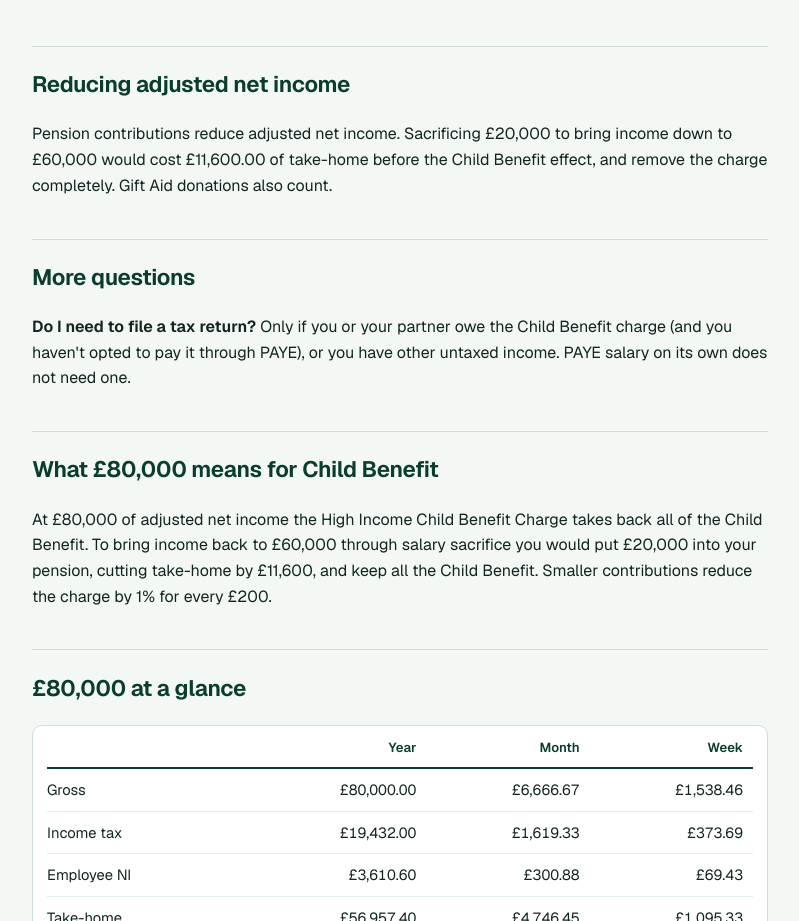
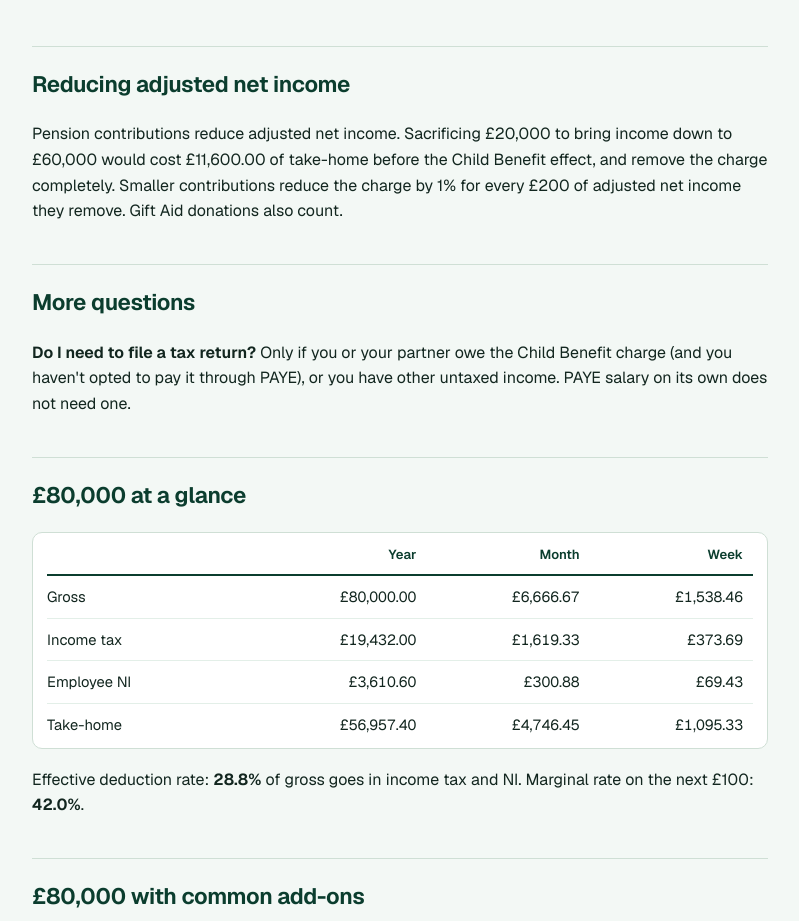
Before and after one commit to Roderz-89/take-home-lab, a plain HTML site: page guides/take-home-80000.html in a window 1280 px wide. Shown: the part 2000-2921 px from the top of the page, without its empty margins (240-1039 px from the left). Drawn offline with Linux system fonts and the light colour scheme.

Commit message:
AdSense review prep: account meta on all pages, remove duplicate £80k section
- Add google-adsense-account meta to privacy, contact, cookies, terms,
  disclaimer, advertising, affiliates, editorial-policy and 404
- Remove repeated 'What £80,000 means for Child Benefit' section; fold the
  1%-per-£200 taper point into 'Reducing adjusted net income'

Co-Authored-By: Claude Opus 5.5 <noreply@anthropic.com>
Claude-Session: https://claude.ai/code/session_01XuXhdW4vnSFwjrb5Z5Q1LS

```diff
--- a/guides/take-home-80000.html
+++ b/guides/take-home-80000.html
@@ -79,13 +79,11 @@
   <ins class="adsbygoogle" style="display:block; text-align:center;" data-ad-client="ca-pub-7612291779397704" data-ad-slot="9665615252" data-ad-layout="in-article" data-ad-format="fluid"></ins>
 </aside>
 <h2>Reducing adjusted net income</h2>
-<p>Pension contributions reduce adjusted net income. Sacrificing £20,000 to bring income down to £60,000 would cost £11,600.00 of take-home before the Child Benefit effect, and remove the charge completely. Gift Aid donations also count.</p>
+<p>Pension contributions reduce adjusted net income. Sacrificing £20,000 to bring income down to £60,000 would cost £11,600.00 of take-home before the Child Benefit effect, and remove the charge completely. Smaller contributions reduce the charge by 1% for every £200 of adjusted net income they remove. Gift Aid donations also count.</p>
 <h2>More questions</h2>
 <p><strong>Do I need to file a tax return?</strong> Only if you or your partner owe the Child Benefit charge (and you haven't opted to pay it through PAYE), or you have other untaxed income. PAYE salary on its own does not need one.</p>
 <!--/deep-->
 <!--x800-->
-<h2>What £80,000 means for Child Benefit</h2>
-<p>At £80,000 of adjusted net income the High Income Child Benefit Charge takes back all of the Child Benefit. To bring income back to £60,000 through salary sacrifice you would put £20,000 into your pension, cutting take-home by £11,600, and keep all the Child Benefit. Smaller contributions reduce the charge by 1% for every £200.</p>
 <h2>£80,000 at a glance</h2>
 <div class="tw" role="region" aria-label="£80,000 at a glance (scrollable table)" tabindex="0"><table class="table"><thead><tr><th></th><th>Year</th><th>Month</th><th>Week</th></tr></thead><tbody><tr><td>Gross</td><td>£80,000.00</td><td>£6,666.67</td><td>£1,538.46</td></tr><tr><td>Income tax</td><td>£19,432.00</td><td>£1,619.33</td><td>£373.69</td></tr><tr><td>Employee NI</td><td>£3,610.60</td><td>£300.88</td><td>£69.43</td></tr><tr><td>Take-home</td><td>£56,957.40</td><td>£4,746.45</td><td>£1,095.33</td></tr></tbody></table></div><p class="tw-hint" hidden>Scroll sideways to see the whole table →</p>
 <p>Effective deduction rate: <strong>28.8%</strong> of gross goes in income tax and NI. Marginal rate on the next £100: <strong>42.0%</strong>.</p>
```
Also changed, not shown: 404.html (+1 -0 lines), advertising.html (+1 -0 lines), affiliates.html (+1 -0 lines), contact.html (+1 -0 lines), cookies.html (+1 -0 lines), disclaimer.html (+1 -0 lines), editorial-policy.html (+1 -0 lines), privacy.html (+1 -0 lines), terms.html (+1 -0 lines).
